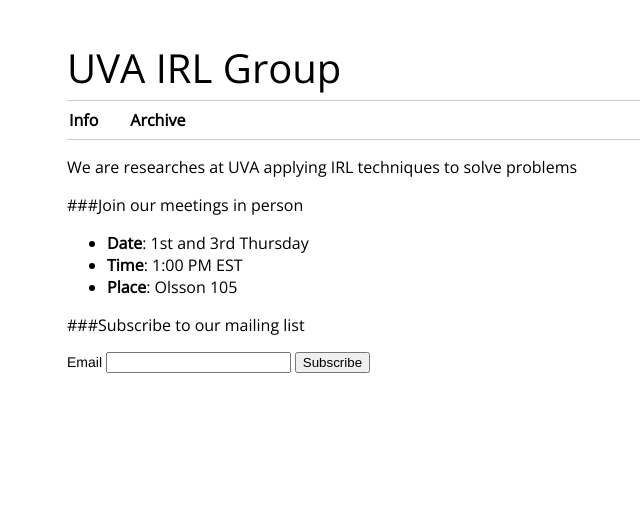
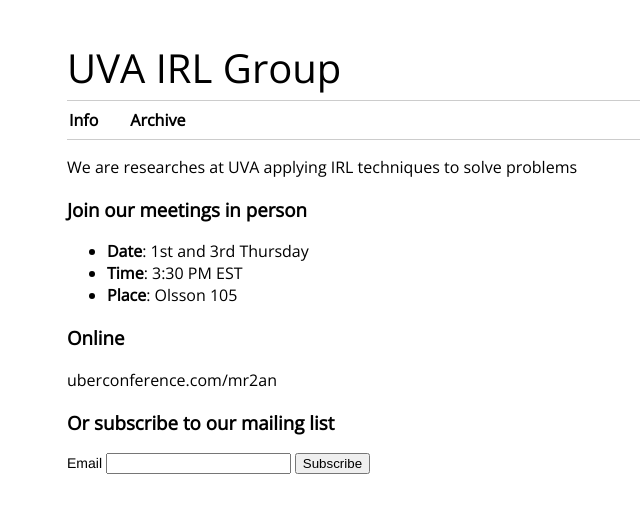
Before and after one commit to mrucker/irl-grp.net, a Jekyll site: the page built from pages/info.md, in a window 1280 px wide. Shown: the top 513 px of the page, without its empty margins (238-878 px from the left). Built offline with Jekyll 4.4.1, drawn with Linux system fonts in a browser that asks for light colours; nearby versions of some CDN libraries; comment, search, counter and statistics services are not loaded.

Commit message:
Correct time and first presentation.

```diff
--- a/pages/info.md
+++ b/pages/info.md
@@ -6,14 +6,17 @@ nav_index: 1
 ---
 We are researches at UVA applying IRL techniques to solve problems
 
-###Join our meetings in person
+### Join our meetings in person
 
 + **Date**: 1st and 3rd Thursday
-+ **Time**: 1:00 PM EST
++ **Time**: 3:30 PM EST
 + **Place**: Olsson 105
 
+### Online
 
-###Subscribe to our mailing list
+uberconference.com/mr2an
+
+### Or subscribe to our mailing list
 
 <!-- Begin MailChimp Signup Form -->
 <style type="text/css">
```
Also changed, not shown: _posts/2017-06-08-a-brief-introduction-to-irl.md (added, +7 -0 lines), _posts/2017-06-15-using-irl-for-abm-construction.md (deleted, +0 -7 lines).
